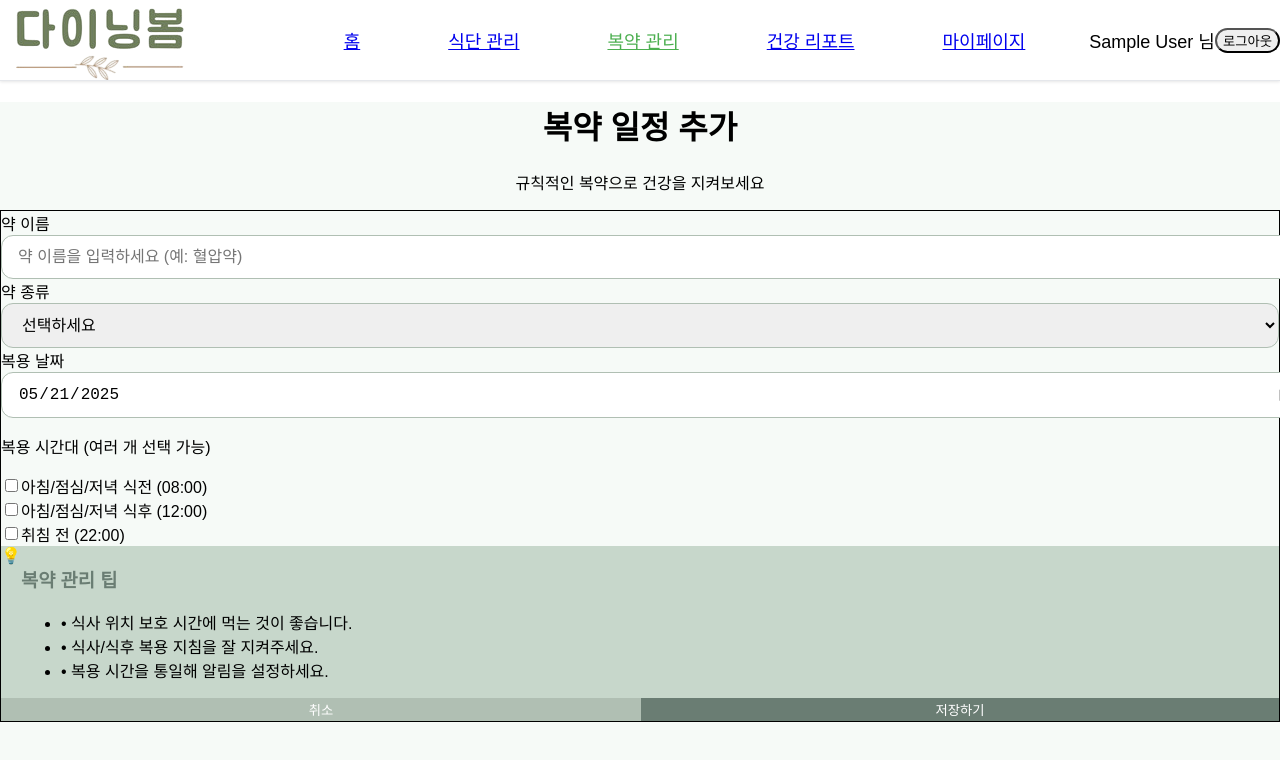
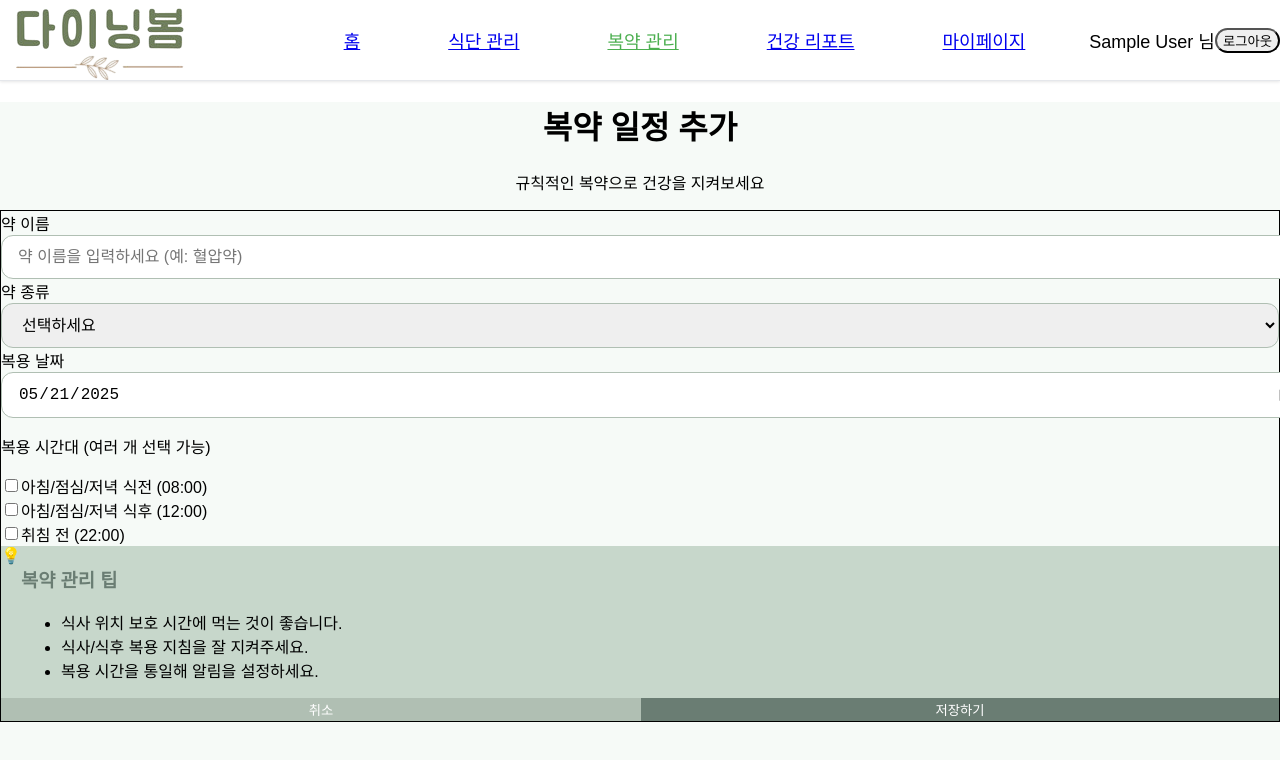
Before and after one commit to ghdtjrdud/JandiBogam, a Vue app in the folder JandIBogam/frontend/JandiBogam/: page /medication in a window 1280 px wide. Shown: the top 760 px of the page. Built offline with nearby package versions, Linux system fonts and the light colour scheme; sample sign-in values are in the browser's storage.

Commit message:
충돌 해결

```diff
--- a/JandIBogam/frontend/JandiBogam/src/views/MedicationCheckView.vue
+++ b/JandIBogam/frontend/JandiBogam/src/views/MedicationCheckView.vue
@@ -73,9 +73,9 @@
             <div>
               <h3 class="font-medium text-brand-primary mb-2">복약 관리 팁</h3>
               <ul class="space-y-2 text-gray-600 text-sm">
-                <li><span class="mr-2">•</span> 식사 위치 보호 시간에 먹는 것이 좋습니다.</li>
-                <li><span class="mr-2">•</span> 식사/식후 복용 지침을 잘 지켜주세요.</li>
-                <li><span class="mr-2">•</span> 복용 시간을 통일해 알림을 설정하세요.</li>
+                <li><span class="mr-2"></span> 식사 위치 보호 시간에 먹는 것이 좋습니다.</li>
+                <li><span class="mr-2"></span> 식사/식후 복용 지침을 잘 지켜주세요.</li>
+                <li><span class="mr-2"></span> 복용 시간을 통일해 알림을 설정하세요.</li>
               </ul>
             </div>
           </div>
@@ -108,7 +108,7 @@ import { ref, onMounted, computed } from 'vue'
 import { useRouter, useRoute } from 'vue-router'
 import { useToast } from 'vue-toastification'
 import { useAuthStore } from '@/stores/auth'
-import MedicationService from '@/services/MedicationService' // ✅ 서비스 import
+import MedicationService from '@/services/MedicationService'
 
 const router = useRouter()
 const route = useRoute()
@@ -119,8 +119,8 @@ const medicineName = ref('')
 const medicineType = ref('')
 const selectedTimes = ref([])
 const medicationId = ref(null)
-const medDate = ref(new Date().toISOString().split('T')[0]) // 기본값 오늘
-const loading = ref(false) // ✅ 로딩 상태 추가
+const medDate = ref(new Date().toISOString().split('T')[0])
+const loading = ref(false)
 
 const isEditing = computed(() => !!medicationId.value)
 const timeSlotString = computed(() => {
@@ -141,7 +141,6 @@ const loadMedicationData = async () => {
   if (route.params.id) {
     try {
       medicationId.value = parseInt(route.params.id)
-      // ✅ MedicationService 사용
       const response = await MedicationService.getMedicationById(medicationId.value)
       const medication = response.data
 
@@ -182,7 +181,7 @@ const handleCancel = () => {
 }
 
 const handleSubmit = async () => {
-  // 디버깅용 - 토큰 확인
+
   const token = localStorage.getItem('accessToken')
   const user = authStore.user
   console.log('현재 토큰:', token)
@@ -249,7 +248,7 @@ const handleSubmit = async () => {
   } catch (error) {
     console.error('저장/수정 실패:', error)
 
-    // 에러 메시지 개선
+
     let errorMessage = '저장에 실패했습니다'
     if (error.response) {
       if (error.response.status === 401) {
@@ -263,7 +262,7 @@ const handleSubmit = async () => {
 
     toast.error(errorMessage)
   } finally {
-    loading.value = false // ✅ 로딩 종료
+    loading.value = false
   }
 }
 
```
